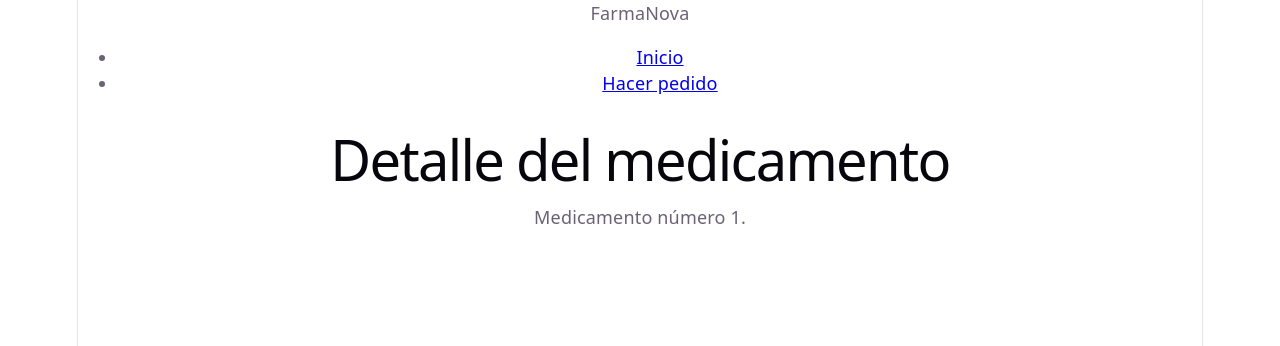
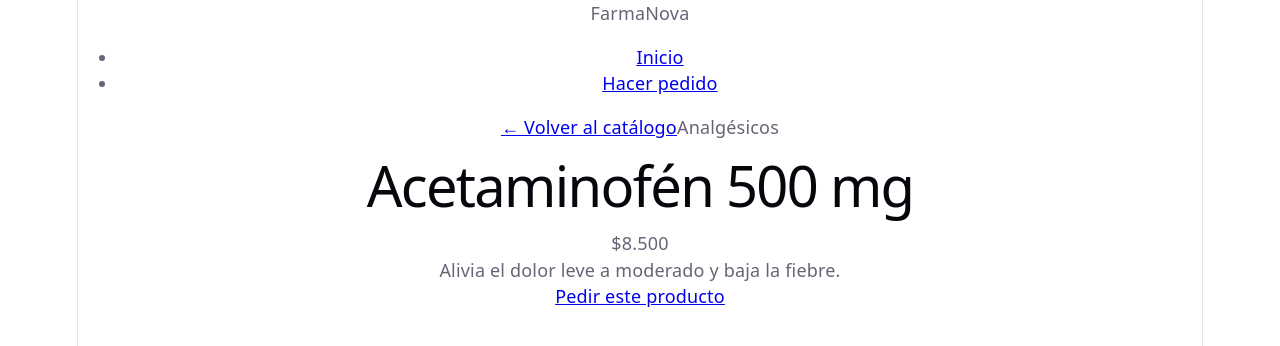
Before and after one commit to Alejoo777/farmanova-frontend, a React (Vite) app: page /medicamento/1 in a window 1280 px wide. Shown: the top 346 px of the page. Built offline with nearby package versions, Linux system fonts and the light colour scheme.

Commit message:
feat: implementa la pagina de detalle con useParams

```diff
--- a/src/pages/Detalle.jsx
+++ b/src/pages/Detalle.jsx
@@ -1,12 +1,47 @@
-import { useParams } from "react-router-dom";
+import { useEffect, useState } from "react";
+import { Link, useParams } from "react-router-dom";
+import { getMedicamentoById } from "../services/medicamentosService";
 
 function Detalle() {
   const { id } = useParams();
+  const [medicamento, setMedicamento] = useState(null);
+  const [loading, setLoading] = useState(true);
+  const [error, setError] = useState(null);
+
+  useEffect(() => {
+    setLoading(true);
+    setError(null);
+    getMedicamentoById(id)
+      .then((data) => setMedicamento(data))
+      .catch((err) => setError(err.message))
+      .finally(() => setLoading(false));
+  }, [id]);
+
+  if (loading) {
+    return <p className="spinner">Cargando...</p>;
+  }
+
+  if (error) {
+    return (
+      <section>
+        <p className="alert alert--error">{error}</p>
+        <Link to="/">Volver al catálogo</Link>
+      </section>
+    );
+  }
 
   return (
-    <section>
-      <h1>Detalle del medicamento</h1>
-      <p>Medicamento número {id}.</p>
+    <section className="detalle">
+      <Link to="/">← Volver al catálogo</Link>
+      <span className="card__categoria">{medicamento.categoria}</span>
+      <h1>{medicamento.nombre}</h1>
+      <p className="card__precio">
+        ${medicamento.precio.toLocaleString("es-CO")}
+      </p>
+      <p>{medicamento.descripcion}</p>
+      <Link to="/pedido" className="btn">
+        Pedir este producto
+      </Link>
     </section>
   );
 }
```
